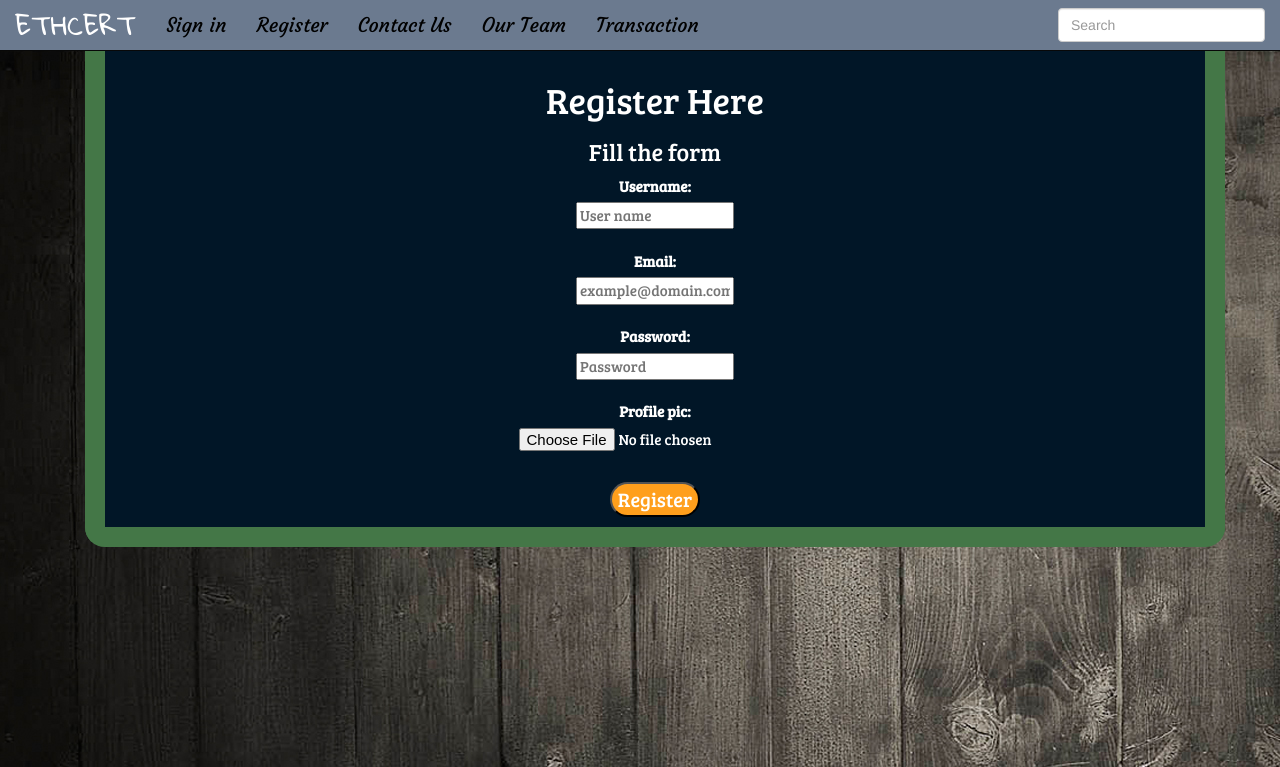
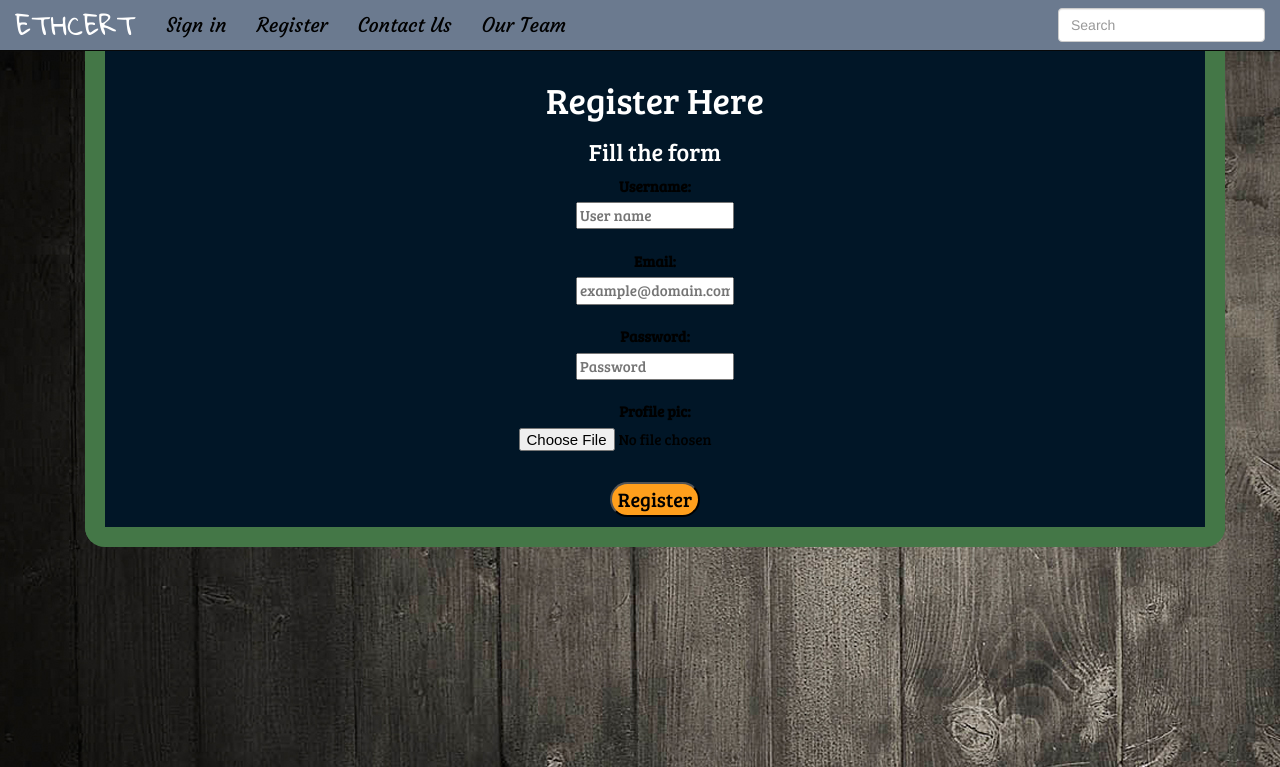
Before and after one commit to keshik6/certificate_blockchain, a Django app: page /main_web_portal/register/ in a window 1280 px wide. Shown: the top 767 px of the page. Run offline with Django 3.2, Linux system fonts and the light colour scheme; some libraries are stand-ins or nearby versions; some web fonts are replaced.

Commit message:
edit to blueprint

```diff
--- a/ethcert_blockchain/main_web_portal/views.py
+++ b/ethcert_blockchain/main_web_portal/views.py
@@ -112,5 +112,6 @@ def user_login(request):
         #Nothing has been provided for username or password.
         return render(request, 'main_web_portal/login.html', {})
 
+@login_required
 def transaction(request):
     return render(request,"main_web_portal/transaction.html")
--- a/ethcert_blockchain/static/base_style.css
+++ b/ethcert_blockchain/static/base_style.css
@@ -52,6 +52,7 @@ a{
   font-size: 1.5em;
   margin-bottom: 10px;
   font-family: 'Yanone Kaffeesatz', sans-serif;
+  color: black !important;
 }
 
 .formInput{
--- a/ethcert_blockchain/templates/main_web_portal/blueprint.html
+++ b/ethcert_blockchain/templates/main_web_portal/blueprint.html
@@ -49,7 +49,11 @@
                 <li><a href="{% url 'main_web_portal:register'%}">Register<span class="sr-only">(current)</span></a></li>
                 <li><a href="#">Contact Us<span class="sr-only">(current)</span></a></li>
                 <li><a href="#">Our Team<span class="sr-only">(current)</span></a></li>
-                <li><a href="{% url 'main_web_portal:transaction'%}">Transaction<span class="sr-only">(current)</span></a></li>
+
+								{% if user.is_authenticated %}
+									<li><a href="{% url 'main_web_portal:transaction'%}">Transaction<span class="sr-only">(current)</span></a></li>
+								{% else %}
+								{% endif %}
           </ul>
 
 
--- a/ethcert_blockchain/templates/main_web_portal/registration.html
+++ b/ethcert_blockchain/templates/main_web_portal/registration.html
@@ -11,7 +11,7 @@
           <h1>Register Here</h1>
           <h3>Fill the form</h3>
 
-        <form class= "form" enctype="multipart/form-data" method="POST">
+        <form class= "form" enctype="multipart/form-data" method="POST" style="color: black;">
           {% csrf_token %}
           {% for field in user_form %}
               <div class="fieldWrapper">
```
Also changed, not shown: ethcert_blockchain/db.sqlite3 (added).
